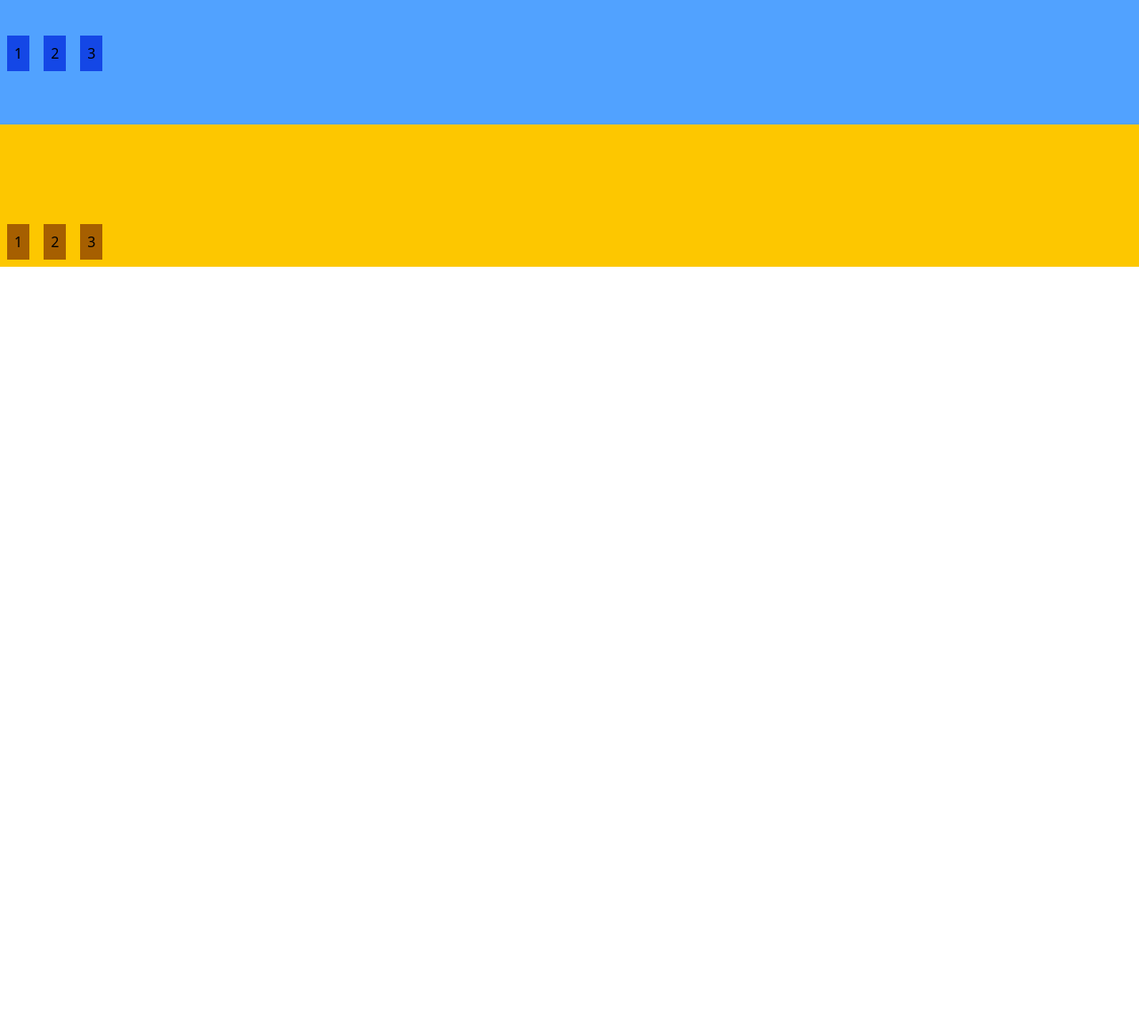
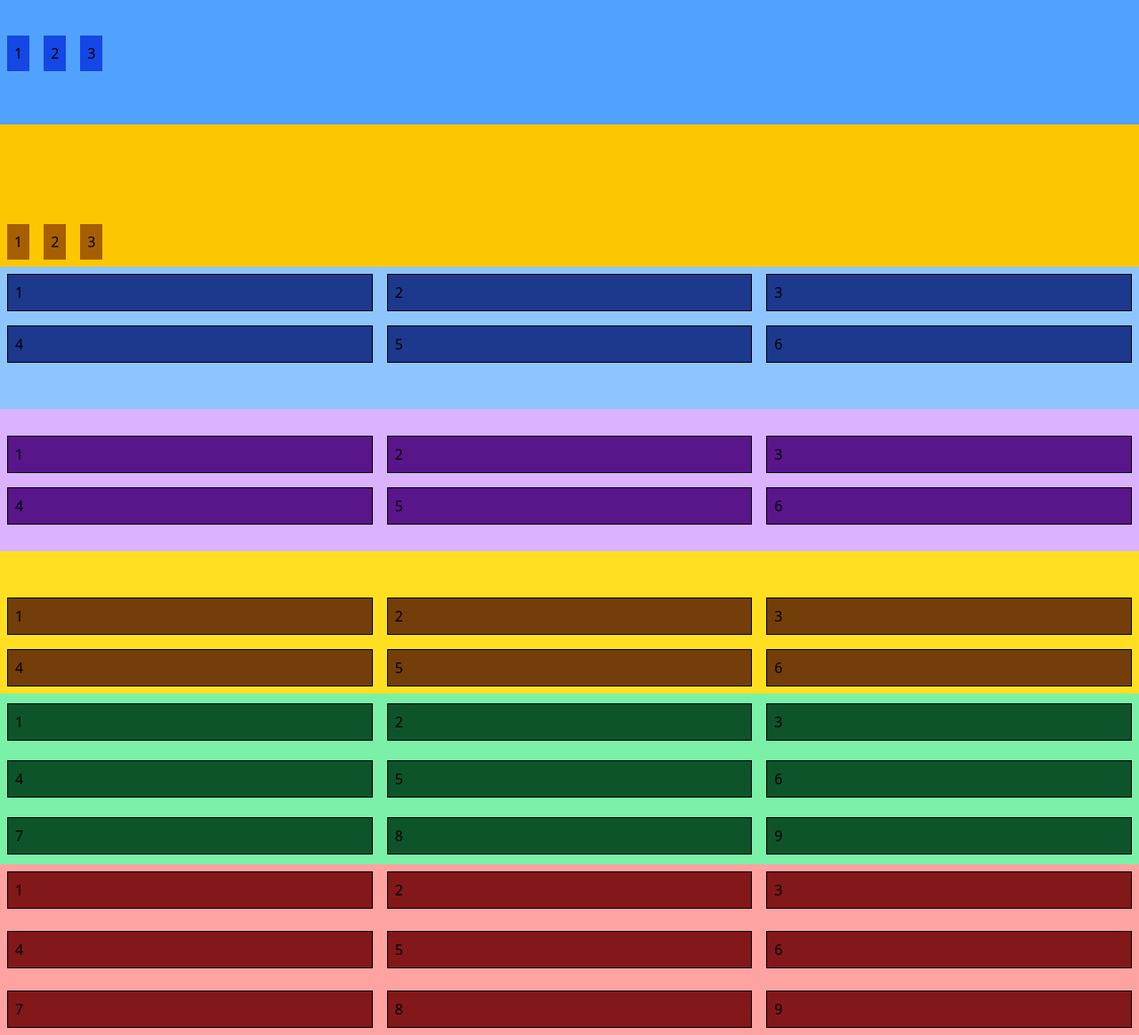
Before and after one commit to LucasAntonio-LAM/Curso-Udemy-Tailwindcss, a website: page Seção 08 - Espaçamento e Alinhamento/src/index.html in a window 1280 px wide. Shown: the part 1244-2408 px from the top of the page at 89% size. Before the commit the page ends 1544 px from the top, so only its background shows below. Drawn offline with Linux system fonts and the light colour scheme.

Commit message:
place content, center, end, start

```diff
--- a/Seção 08 - Espaçamento e Alinhamento/src/index.html
+++ b/Seção 08 - Espaçamento e Alinhamento/src/index.html
@@ -90,5 +90,61 @@
         <div class="bg-yellow-700 m-2 p-2">3</div>
     </div>
 
+
+    <!-- Alterando o Espaçamento - Grid -->
+
+    <div class="bg-blue-300 grid grid-cols-3 h-40 place-content-start">
+        <div class="bg-blue-900 m-2 p-2 border border-black">1</div>
+        <div class="bg-blue-900 m-2 p-2 border border-black">2</div>
+        <div class="bg-blue-900 m-2 p-2 border border-black">3</div>
+        <div class="bg-blue-900 m-2 p-2 border border-black">4</div>
+        <div class="bg-blue-900 m-2 p-2 border border-black">5</div>
+        <div class="bg-blue-900 m-2 p-2 border border-black">6</div>
+    </div>
+
+    <div class="bg-purple-300 grid grid-cols-3 h-40 place-content-center">
+        <div class="bg-purple-900 m-2 p-2 border border-black">1</div>
+        <div class="bg-purple-900 m-2 p-2 border border-black">2</div>
+        <div class="bg-purple-900 m-2 p-2 border border-black">3</div>
+        <div class="bg-purple-900 m-2 p-2 border border-black">4</div>
+        <div class="bg-purple-900 m-2 p-2 border border-black">5</div>
+        <div class="bg-purple-900 m-2 p-2 border border-black">6</div>
+    </div>
+
+    <div class="bg-yellow-300 grid grid-cols-3 h-40 place-content-end">
+        <div class="bg-yellow-900 m-2 p-2 border border-black">1</div>
+        <div class="bg-yellow-900 m-2 p-2 border border-black">2</div>
+        <div class="bg-yellow-900 m-2 p-2 border border-black">3</div>
+        <div class="bg-yellow-900 m-2 p-2 border border-black">4</div>
+        <div class="bg-yellow-900 m-2 p-2 border border-black">5</div>
+        <div class="bg-yellow-900 m-2 p-2 border border-black">6</div>
+    </div>
+
+    <div class="bg-green-300 grid grid-cols-3 h-48 place-content-around">
+        <div class="bg-green-900 m-2 p-2 border border-black">1</div>
+        <div class="bg-green-900 m-2 p-2 border border-black">2</div>
+        <div class="bg-green-900 m-2 p-2 border border-black">3</div>
+        <div class="bg-green-900 m-2 p-2 border border-black">4</div>
+        <div class="bg-green-900 m-2 p-2 border border-black">5</div>
+        <div class="bg-green-900 m-2 p-2 border border-black">6</div>
+        <div class="bg-green-900 m-2 p-2 border border-black">7</div>
+        <div class="bg-green-900 m-2 p-2 border border-black">8</div>
+        <div class="bg-green-900 m-2 p-2 border border-black">9</div>
+    </div>
+
+    <div class="bg-red-300 grid grid-cols-3 h-48 place-content-between">
+        <div class="bg-red-900 m-2 p-2 border border-black">1</div>
+        <div class="bg-red-900 m-2 p-2 border border-black">2</div>
+        <div class="bg-red-900 m-2 p-2 border border-black">3</div>
+        <div class="bg-red-900 m-2 p-2 border border-black">4</div>
+        <div class="bg-red-900 m-2 p-2 border border-black">5</div>
+        <div class="bg-red-900 m-2 p-2 border border-black">6</div>
+        <div class="bg-red-900 m-2 p-2 border border-black">7</div>
+        <div class="bg-red-900 m-2 p-2 border border-black">8</div>
+        <div class="bg-red-900 m-2 p-2 border border-black">9</div>
+    </div>
+
+    <!-- Alinhamento e espaçamento de itens - Grid -->
+
 </body>
 </html>
```
Also changed, not shown: Seção 08 - Espaçamento e Alinhamento/src/css/output.css.
